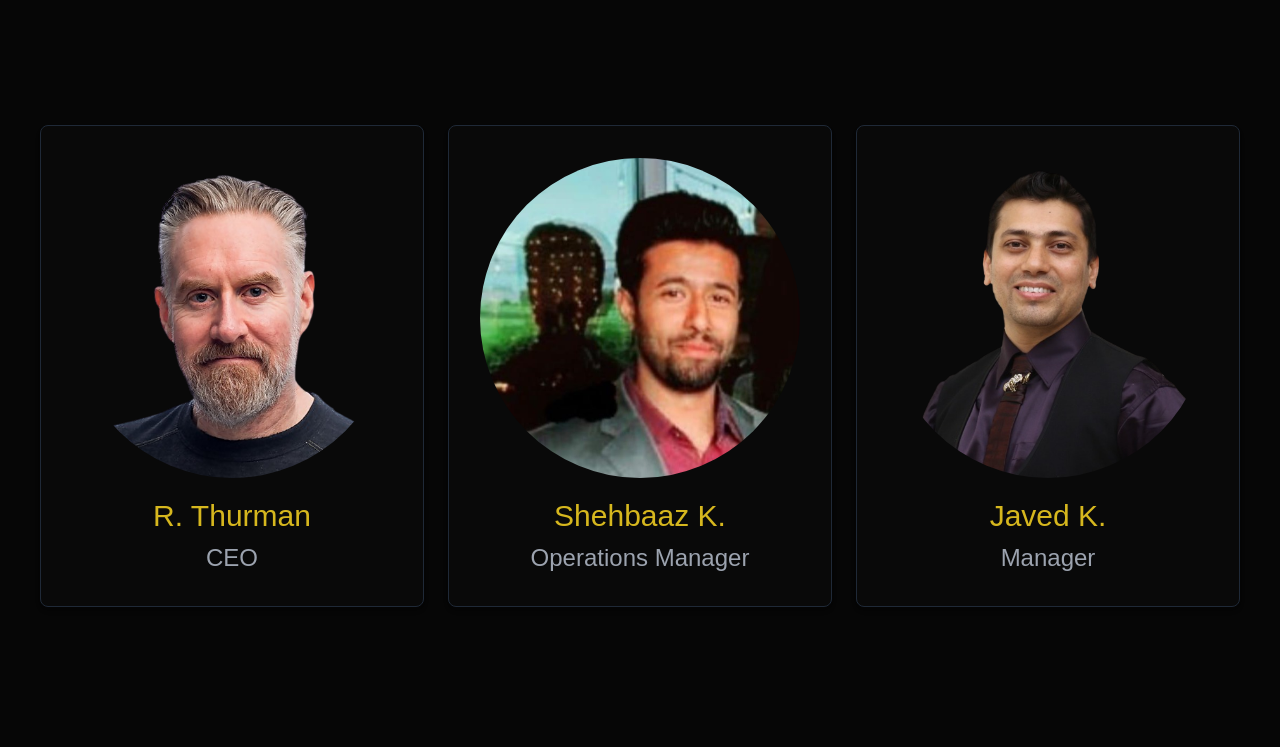
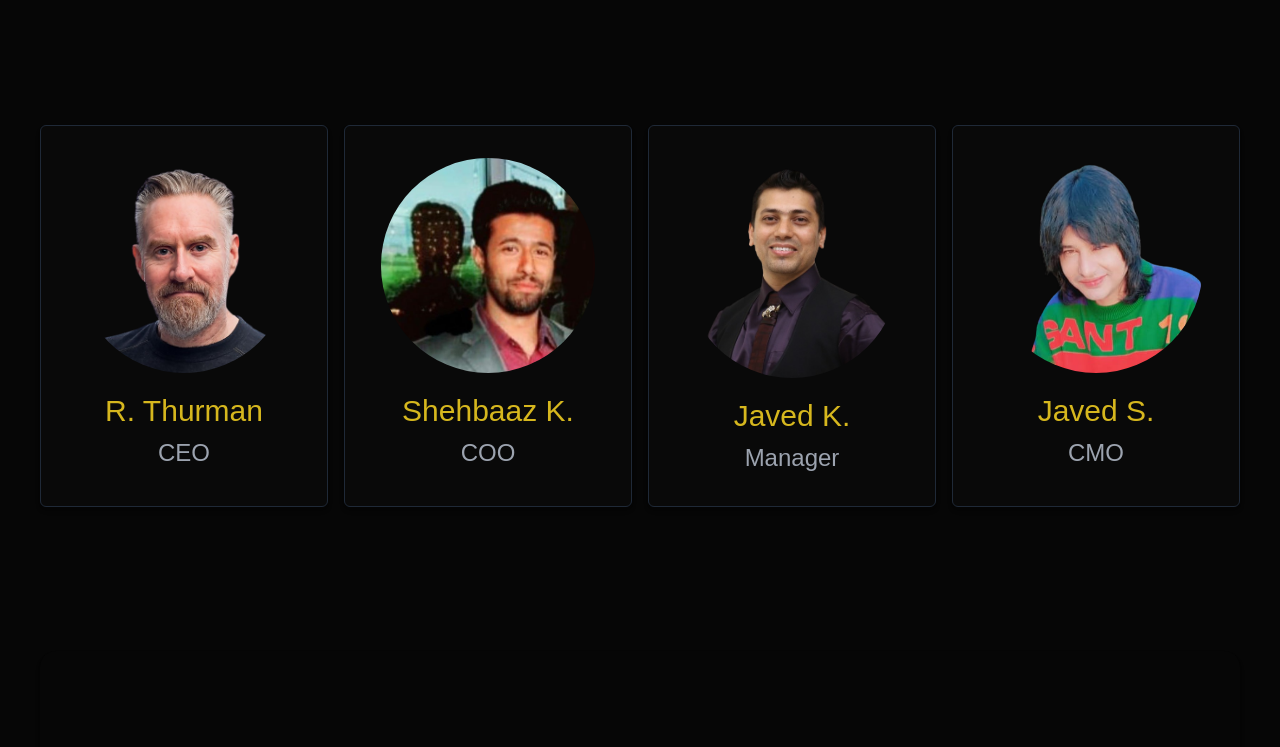
Before and after one commit to Clupai8o0/thurman, a Next.js app: page /team in a window 1280 px wide. Shown: the part 500-1247 px from the top of the page. Built offline with nearby package versions, Linux system fonts and the light colour scheme; a web font is replaced by a local one.

Commit message:
done and done

```diff
--- a/components/content/profile.tsx
+++ b/components/content/profile.tsx
@@ -18,7 +18,7 @@ const Profile = ({
 }) => {
 	return (
 		<motion.div
-			className={`max-w-sm bg-[#090909] border border-gray-800 rounded-lg shadow-md ${
+			className={`w-full bg-[#090909] border border-gray-800 rounded-md shadow-md ${
 				rounded && "flex flex-col items-center pt-8"
 			}`}
 			variants={inViewVariants}
@@ -30,7 +30,7 @@ const Profile = ({
 			viewport={{ once: true, amount: 0.25 }}
 		>
 			<img
-				className={`object-cover h-80 w-80 ${
+				className={`object-cover w-3/4 ${
 					!rounded ? "rounded-t-lg" : "rounded-full"
 				}`}
 				src={src}
--- a/layouts/profiles-container.tsx
+++ b/layouts/profiles-container.tsx
@@ -13,7 +13,7 @@ function ProfilesContainer({
 		<div className="w-full flex justify-center p-h py-12 pt-36">
 			<div className="max-w-7xl w-full">
 				{/* <Heading className="mb-10">{title}</Heading> */}
-				<div className="flex flex-col gap-4 md:grid md:grid-cols-3 md:gap-6">
+				<div className="flex flex-col gap-4 md:grid md:grid-cols-2 lg:grid-cols-4">
 					{children}
 				</div>
 			</div>
--- a/package.json
+++ b/package.json
@@ -3,7 +3,7 @@
 	"version": "0.1.0",
 	"private": true,
 	"scripts": {
-		"dev": "next dev",
+		"dev": "next dev -p 3002",
 		"build": "next build",
 		"start": "next start",
 		"lint": "next lint"
--- a/pages/team.tsx
+++ b/pages/team.tsx
@@ -35,21 +35,30 @@ function Team() {
 						position: "CEO",
 						contact: "",
 						src: "/thurman.png",
-						alt: "Portrait of Reeves Thurman, the CEO of Thurman Event Management",
+						alt: "Portrait of Reeves Thurman, the CEO at Thurman Event Management",
 					},
 					{
 						name: "Shehbaaz K.",
-						position: "Operations Manager",
+						// position: "COO (Chief Operating Officer)",
+						position: "COO",
 						contact: "",
 						src: "/shehbaaz.jpeg",
-						alt: "Picture of Shehbaaz K., the operations manager of Thurman Event Management",
+						alt: "Picture of Shehbaaz K., the Chief Operating Officer at Thurman Event Management",
 					},
 					{
 						name: "Javed K.",
 						position: "Manager",
 						contact: "",
 						src: "/javed.png",
-						alt: "Portrait of Javed K., the Manager of Thurman Event Management",
+						alt: "Portrait of Javed K., the Manager at Thurman Event Management",
+					},
+					{
+						name: "Javed S.",
+						// position: "CMO (Chief Marketing Manager)",
+						position: "CMO",
+						contact: "",
+						src: "/shaikh.png",
+						alt: "Portrait of Javed S., the Chief Marketing Manager at Thurman Event Management",
 					},
 				].map((profile) => (
 					<Profile
```
Also changed, not shown: public/shaikh.png (added).
